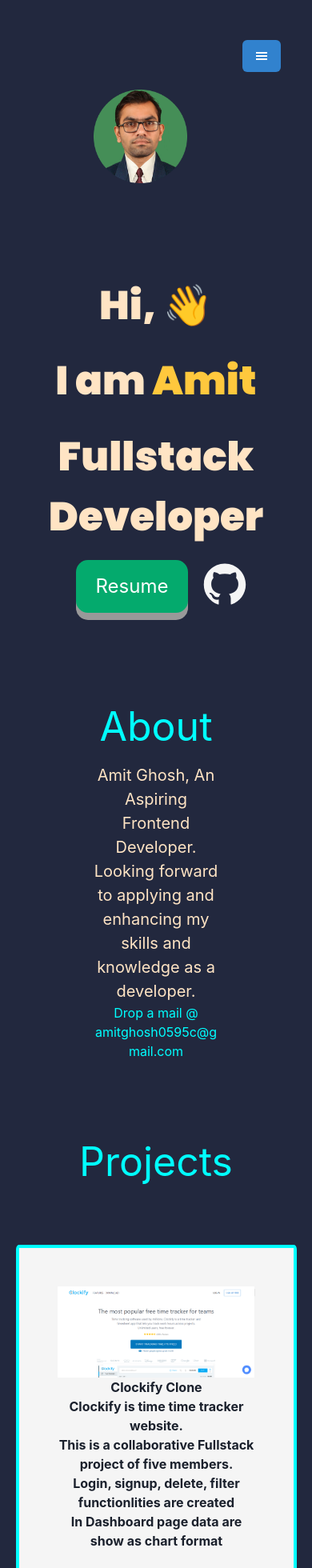
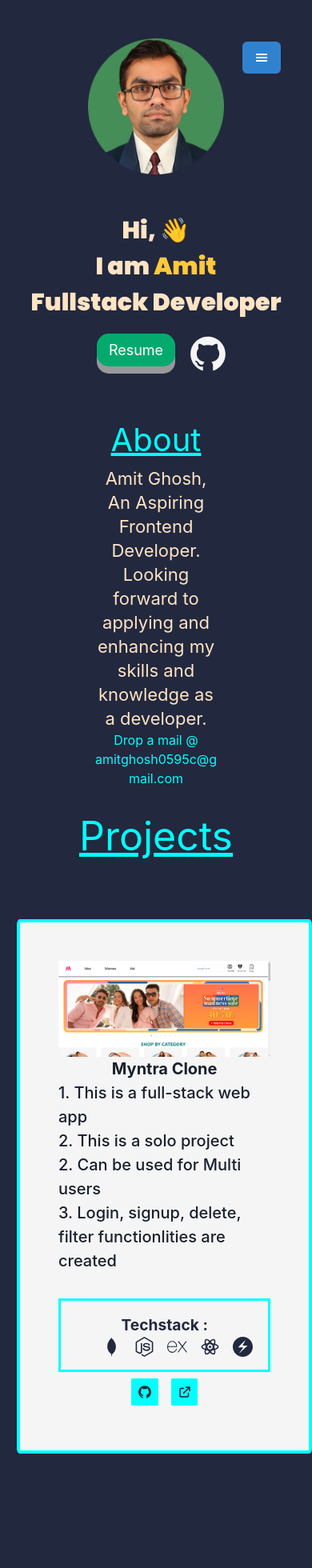
Before and after one commit to amit05c/portfolio, a React (Create React App) app: page / in a window 390 px wide. Shown: the top 1960 px of the page at 80% size. Built offline with nearby package versions, Linux system fonts and the light colour scheme.

Commit message:
ui update

```diff
--- a/src/Pages/GithubCalendar.jsx
+++ b/src/Pages/GithubCalendar.jsx
@@ -11,8 +11,9 @@
         sm: {with:"90%"},
     })
   return (
-   <Box color="white" margin={"auto"} width={['80%', "80%", "100%"]} p={['0rem',"1rem", "2rem"]} data-aos="fade-up"  height={["40vh","50vh","80vh"]}  >
-      <Text  color='aqua' fontSize={["2rem", "2rem", '2.5rem']} m="auto">Github Calendar</Text>
+   <Box color="white" margin={"auto"} width={['80%', "80%", "100%"]} p={['0rem',"1rem", "2rem"]} data-aos="fade-up"  mb={['5rem','7rem','10rem']}  >
+
+      <Text  color='aqua' fontSize={["2rem", "2rem", '2.5rem']} m="auto" textDecoration={"underline"}>Github Calendar</Text>
 
     <GitHubCalendar username="amit05c"  showWeekdayLabels="true" style={{margin:"auto"}} />
 
--- a/src/Pages/Home.jsx
+++ b/src/Pages/Home.jsx
@@ -25,10 +25,13 @@
 
           </div>
           {/* style={{border: "1px solid green"}} */}
-        <div  >
-        <h1 className={styles.text}>Hi, 👋 </h1>
+        <div >
+          <div>
+          <h1 className={styles.text}>Hi, 👋 </h1>
         <h1 className={styles.text}>I am <span className={styles.name}>Amit</span></h1>
          <h2 className={styles.text}>Fullstack Developer</h2>
+          </div>
+
 
          <div style={{display:"flex", justifyContent:"center", marginTop:"1rem"}}>
         <a href={resume} download><button className={styles.resume}> Resume</button></a>
--- a/src/Pages/Projects.jsx
+++ b/src/Pages/Projects.jsx
@@ -5,6 +5,7 @@
 // import image3 from "../Images/apple.png"
 import image4 from "../Images/uboric.png"
 import image5 from "../Images/ckockify.png"
+import image6 from "../Images/myntra.png"
 
 
 import { AiFillGithub } from 'react-icons/ai';
@@ -40,15 +41,50 @@
       className={styles.text}>Projects</h1>
       <div className={styles.project_list}>
 
+      <div data-aos={"flip-up"}>
+          <img src={image6} alt="max_fashion" className={styles.heroimg} />
+          <div className={styles.project_info}>
+          <h2 >Myntra Clone</h2>
+          <p>{`1. `}This is a full-stack web app</p>
+          <p >{`2. `}This is a solo project</p>
+          <p >{`2. `}Can be used for Multi users</p>
+          <p>{`3. `}Login, signup, delete, filter functionlities are created</p>
+          </div>
+
+
+
+
+          <div className={styles.techstack}>
+            <h1>Techstack :</h1>
+            <div
+            >
+            <DiMongodb/>
+            <FaNodeJs/>
+            <SiExpress/>
+            <RiReactjsLine/>
+            <SiChakraui/>
+            </div>
+
+          </div>
+
+          <div>
+          <a href="https://github.com/amit05c/myntra_clone" target={"_blank"}><button ><AiFillGithub fontSize={"large"} /></button></a>
+          <a href="https://myntra-blue.vercel.app/" target={"_blank"}><button><HiOutlineExternalLink fontSize={"large"}/></button></a>
+
+
+          </div>
+        </div>
+
+
 
       <div data-aos={"flip-up"}>
-          <img src={image5} alt="max_fashion" width={"100%"}  />
-          <div style={{textAlignment:"center"}}>
-          <h2 style={{backgroundColor:"whitesmoke", fontWeight:"bolder"}}>Clockify Clone</h2>
-          <p style={{backgroundColor:"whitesmoke", fontWeight:"bold"}}>Clockify is time time tracker website.</p>
-          <p style={{backgroundColor:"whitesmoke", fontWeight:"bold"}}>This is a collaborative Fullstack project of five members.</p>
-          <p style={{backgroundColor:"whitesmoke", fontWeight:"bold"}}>Login, signup, delete, filter functionlities are created</p>
-          <p style={{backgroundColor:"whitesmoke", fontWeight:"bold"}}>In Dashboard page data are show as chart format</p>
+          <img src={image5} alt="max_fashion" className={styles.heroimg} />
+          <div className={styles.project_info}>
+          <h2 >Clockify Clone</h2>
+          <p>{`1. `}Clockify is time time tracker website.</p>
+          <p >{`2. `}This is a collaborative Fullstack project of five members.</p>
+          <p>{`3. `}Login, signup, delete, filter functionlities are created</p>
+          <p>{`4. `}In Dashboard page data are show as chart format</p>
           </div>
 
 
@@ -77,12 +113,12 @@
 
 
       <div data-aos={"flip-up"}>
-          <img src={image4} alt="max_fashion" width={"100%"}  />
-          <div style={{textAlignment:"center"}}>
-          <h2 style={{backgroundColor:"whitesmoke", fontWeight:"bolder"}}>Uboric Clone</h2>
-          <p style={{backgroundColor:"whitesmoke", fontWeight:"bold"}}>This is a collaborative project of four members</p>
-          <p style={{backgroundColor:"whitesmoke", fontWeight:"bold"}}>Login, signup, filter,sort,cart funtionality are active</p>
-          <p style={{backgroundColor:"whitesmoke", fontWeight:"bold"}}>Filter and sort functionality are made by me.</p>
+          <img src={image4} alt="max_fashion" className={styles.heroimg}  />
+          <div className={styles.project_info}>
+          <h2>Uboric Clone</h2>
+          <p >{`1. `}This is a collaborative project of four members</p>
+          <p>{`2. `}Login, signup, filter,sort,cart funtionality are active</p>
+          <p>{`3. `}Filter and sort functionality are made by me.</p>
           </div>
 
 
@@ -109,12 +145,12 @@
 
 
         <div data-aos={"flip-up"}>
-          <img src={image1} alt="max_fashion" width={"100%"}  />
-          <div style={{textAlign:"center"}}>
-          <h2 style={{backgroundColor:"whitesmoke", fontWeight:"bolder"}}>Max Fashion clone</h2>
-          <p style={{backgroundColor:"whitesmoke", fontWeight:"bold"}}>Max fashion is an online e-comerce website.</p>
-          <p style={{backgroundColor:"whitesmoke", fontWeight:"bold"}}>Total time takes: 5days</p>
-          <p style={{backgroundColor:"whitesmoke", fontWeight:"bold"}}>Login, signup, filter,sort,cart funtionality are active</p>
+          <img src={image1} alt="max_fashion" className={styles.heroimg}  />
+          <div className={styles.project_info}>
+          <h2>Max Fashion clone</h2>
+          <p>{`1. `}Max fashion is an online e-comerce website.</p>
+          <p>{`2. `}Total time takes: 5days</p>
+          <p>{`3. `}Login, signup, filter,sort,cart funtionality are active</p>
           </div>
 
 
@@ -138,10 +174,13 @@
         </div>
 
         <div data-aos={"flip-up"} >
-        <img src={image2} alt="mythressa_clone" width={"100%"} />
-          <h2 style={{backgroundColor:"whitesmoke", fontWeight:"bolder"}}>Mythresa clone</h2>
-          <p style={{backgroundColor:"whitesmoke", fontWeight:"bold"}}>It is cloned in construct week project. This is a collaborative project of 5 members.</p>
-          <p style={{backgroundColor:"whitesmoke", fontWeight:"bold"}}>Login,signup,Filter,sort,cart,and payment and opt authentication funtionalities are built.</p>
+        <img src={image2} alt="mythressa_clone" className={styles.heroimg} />
+        <div className={styles.project_info}>
+        <h2>Mythresa clone</h2>
+          <p>{`1. `}It is cloned in construct week project. This is a collaborative project of 5 members.</p>
+          <p>{`2. `}Login,signup,Filter,sort,cart,and payment and opt authentication funtionalities are built.</p>
+        </div>
+
 
           <div className={styles.techstack}>
             <h1>Techstack :</h1>
--- a/src/Styles/about.module.css
+++ b/src/Styles/about.module.css
@@ -22,13 +22,12 @@
 .about>div>h1{
     font-size: 50px;
     color: aqua;
-
 }
 
 .text{
     margin-top: 5%;
     line-height: 30px;
-    font-size: 20px;
+    font-size: 25px;
 
     color: bisque;
 }
@@ -41,15 +40,44 @@
 @media (max-width: 921px) {
     .about{
         /* border: 1px solid red; */
+        width: 80%;
         height: 60vh;
+        margin: auto;
+        margin-top: 2rem;
+
+    }
+
+
+    .about>div>h1{
+        font-size: 40px;
+        text-decoration: underline;
+        /* color: aqua; */
 
     }
 
     .text{
-    margin-top: 5%;
+    margin-top: 2%;
     line-height: 30px;
-    font-size: 20px;
+    font-size: 27px;
+    line-break: auto;
 
     color: bisque;
 }
   }
+
+  @media (max-width: 600px){
+
+    .about{
+        /* border: 1px solid red; */
+        width: 100%;
+        height: 60vh;
+        margin: auto;
+        margin-top: 2rem;
+
+    }
+
+    .text{
+        font-size: 22px;
+        /* line-break: auto; */
+    }
+  }
--- a/src/Styles/home.module.css
+++ b/src/Styles/home.module.css
@@ -20,10 +20,12 @@
 
 
 .photo{
-    width: 100%;
-     position: relative;
-     top: 2rem;
-     margin-bottom: 2rem;
+    width: 80%;
+    margin: auto;
+     /* position: relative;
+     top: 1rem;
+     margin-bottom: 2rem; */
+
 
     /* border: 1px solid greenyellow; */
     /* border-radius: 50%; */
@@ -44,6 +46,7 @@
     margin-top: 10rem;
     display: flex;
     justify-content: center;
+    align-items: center;
     /* width: 90%; */
     gap: 4rem;
     /* height: 100vh; */
@@ -54,18 +57,10 @@
 
 .intro>div{
     /* border:  1px solid palevioletred; */
-    margin-top: 4rem;
+    margin-top: 5rem;
 }
 
 .resume{
-    /* font-size: 30px;
-    background-color: blueviolet;
-    color: antiquewhite;
-    border-radius: 5%;
-    padding: 2%;
-    border: none;
-    cursor: pointer; */
-
 
     padding: 15px 25px;
     font-size: 24px;
@@ -114,39 +109,49 @@
         justify-content: flex-start;
         gap: 3rem;
         /* height: 200vh; */
+        /* border: 1px solid red; */
        }
 
+.intro>div{
+    margin: 0;
+}
 
 
+      .intro>div:nth-child(1){
+        /* border: 1px solid blueviolet; */
+        margin-top: 3rem;
+      }
+
        .photo{
-        width: 30%;
+        width: 45%;
+        margin: auto;
         /* border: 1px solid red; */
-        position: relative;
+        /* position: relative; */
         /* top: 40%; */
-        top:3rem;
-        left: 15%;
+        /* top:3rem;
+        left: 15%; */
        }
 
 
        /* .intro{margin-top: 5rem;} */
-
+/*
        .photo{
         position: relative;
 
         left: 30%;
        }
-
+ */
 
 
        .text{
-        margin-top: 5%;
-        /* font-size: x-large; */
+        margin-top: 0%;
+        font-size: 35px;
         font-family: 'Poppins', sans-serif;
         color: bisque;
        }
 
        .logo{
-        /* font-size: 50px; */
+        font-size: 50px;
         position: relative;
         /* top: 1rem; */
         /* left: 1rem; */
@@ -154,11 +159,16 @@
         /* background-color: rgb(112, 103, 103); */
         color: whitesmoke;
        }
+
+       .resume{
+        padding: 10px 20px;
+        font-size: 24px;
+       }
   }
 
 
 
-  @media (max-width: 520px) {
+  @media (max-width: 600px) {
 
     .home{
         margin-top: -5rem;
@@ -166,7 +176,7 @@
         /* margin-right: 5rem; */
     }
        .intro{
-        margin-top: 5rem;
+        margin-top: 2rem;
         display: flex;
         flex-direction: column;
         justify-content: flex-start;
@@ -174,11 +184,29 @@
         /* height: 200vh; */
        }
 
+
+       .intro>div:nth-child(1){
+        /* border: 1px solid yellow; */
+        margin-top: 6rem;
+      }
+
+       .text{
+        margin-top: 0;
+        font-size: 30px;
+
+       }
+
+
+       .resume{
+        padding: 7px 15px;
+        font-size: 18px;
+       }
+
     }
 
-  @media (min-width: 921px) {
+  /* @media (min-width: 921px) {
     .intro{
         height: 100vh;
         margin-top: 3rem;
     }
-  }
+  } */
--- a/src/Styles/projects.module.css
+++ b/src/Styles/projects.module.css
@@ -33,18 +33,44 @@
 
 .project_list>div{
     border: 4px solid aqua;
-
+     background-color: white;
     padding: 2%;
-    width: 50%;
+    width: 40%;
     margin: auto;
     background-color: whitesmoke;
     border-radius: 5%;
+}
+
+.heroimg{
+    width:100%;
+    margin: auto;
+}
+
+
+.project_info{
+    text-align: start;
+    /* border: 1px solid red; */
+    /* width: 70%; */
+    margin: auto;
+    /* padding: 2rem;
+    box-sizing: border-box; */
+   font-size: 20px;
+}
+
+.project_info>h2{
+    font-weight: 700;
+    text-align: center;
+}
+
+.project_info>p{
+    font-weight: 500;
 }
 
 
 .text{
     margin-top: 5%;
     line-height: 30px;
+    text-decoration: underline;
     color: bisque;
 
 }
@@ -68,7 +94,7 @@
     margin-top: 2rem;
     justify-content: center;
     color: #22283e;
-    border: 1px solid black;
+    border: 3px solid aqua;
     width: 100%;
      /* font-family:  sans-serif; */
      padding: 1rem;
```
Also changed, not shown: src/Pages/Contact.jsx (+9 -9 lines), src/Pages/Skills.jsx (+42 -36 lines), src/Styles/contact.module.css (+25 -13 lines), src/Styles/skills.module.css (+63 -41 lines), src/Images/myntra.png (added).
